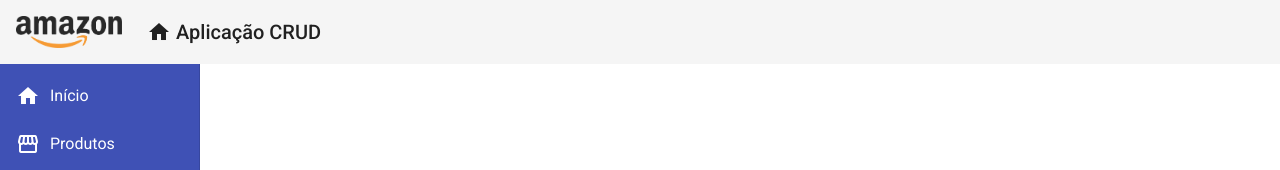
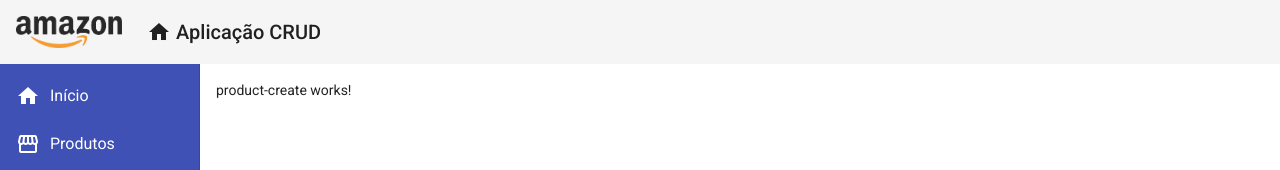
Before and after one commit to luiz-moura/product-angular, an Angular app: page /products/create in a window 1280 px wide. Before the commit this address led to /. Shown: the top 170 px of the page. Built offline with nearby package versions, Linux system fonts and the light colour scheme.

Commit message:
feat: create component product-create

```diff
--- a/src/app/app-routing.module.ts
+++ b/src/app/app-routing.module.ts
@@ -3,6 +3,7 @@
 
 import { HomeComponent } from './views/home/home.component';
 import { ProductCrudComponent } from './views/product-crud/product-crud.component';
+import { ProductCreateComponent } from './components/product/product-create/product-create.component';
 
 const routes: Routes = [
   {
@@ -12,6 +13,10 @@
   {
     path: "products",
     component: ProductCrudComponent
+  },
+  {
+    path: "products/create",
+    component: ProductCreateComponent
   }
 ];
 
--- a/src/app/app.module.ts
+++ b/src/app/app.module.ts
@@ -16,6 +16,7 @@
 import { MatCardModule } from '@angular/material/card';
 import { ProductCrudComponent } from './views/product-crud/product-crud.component';
 import { RedDirective } from './directives/red.directive';
+import { ProductCreateComponent } from './components/product/product-create/product-create.component';
 
 @NgModule({
   declarations: [
@@ -26,6 +27,7 @@
     HomeComponent,
     ProductCrudComponent,
     RedDirective,
+    ProductCreateComponent,
   ],
   imports: [
     BrowserModule,
--- /dev/null
+++ b/src/app/components/product/product-create/product-create.component.html
@@ -0,0 +1 @@
+<p>product-create works!</p>
--- /dev/null
+++ b/src/app/components/product/product-create/product-create.component.ts
@@ -0,0 +1,15 @@
+import { Component, OnInit } from '@angular/core';
+
+@Component({
+  selector: 'app-product-create',
+  templateUrl: './product-create.component.html',
+  styleUrls: ['./product-create.component.css']
+})
+export class ProductCreateComponent implements OnInit {
+
+  constructor() { }
+
+  ngOnInit(): void {
+  }
+
+}
```
Also changed, not shown: src/app/components/product/product-create/product-create.component.css (added).
